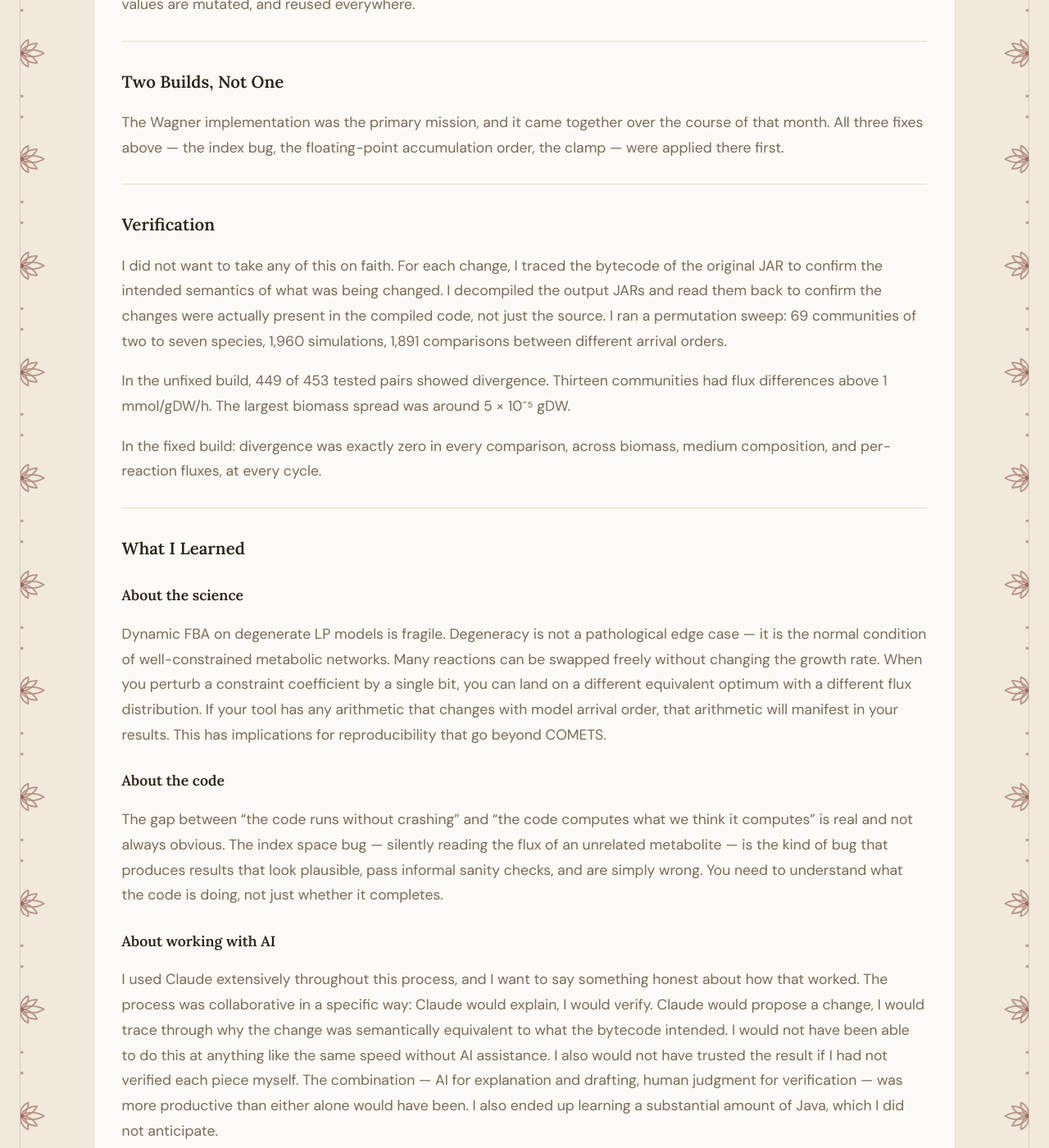
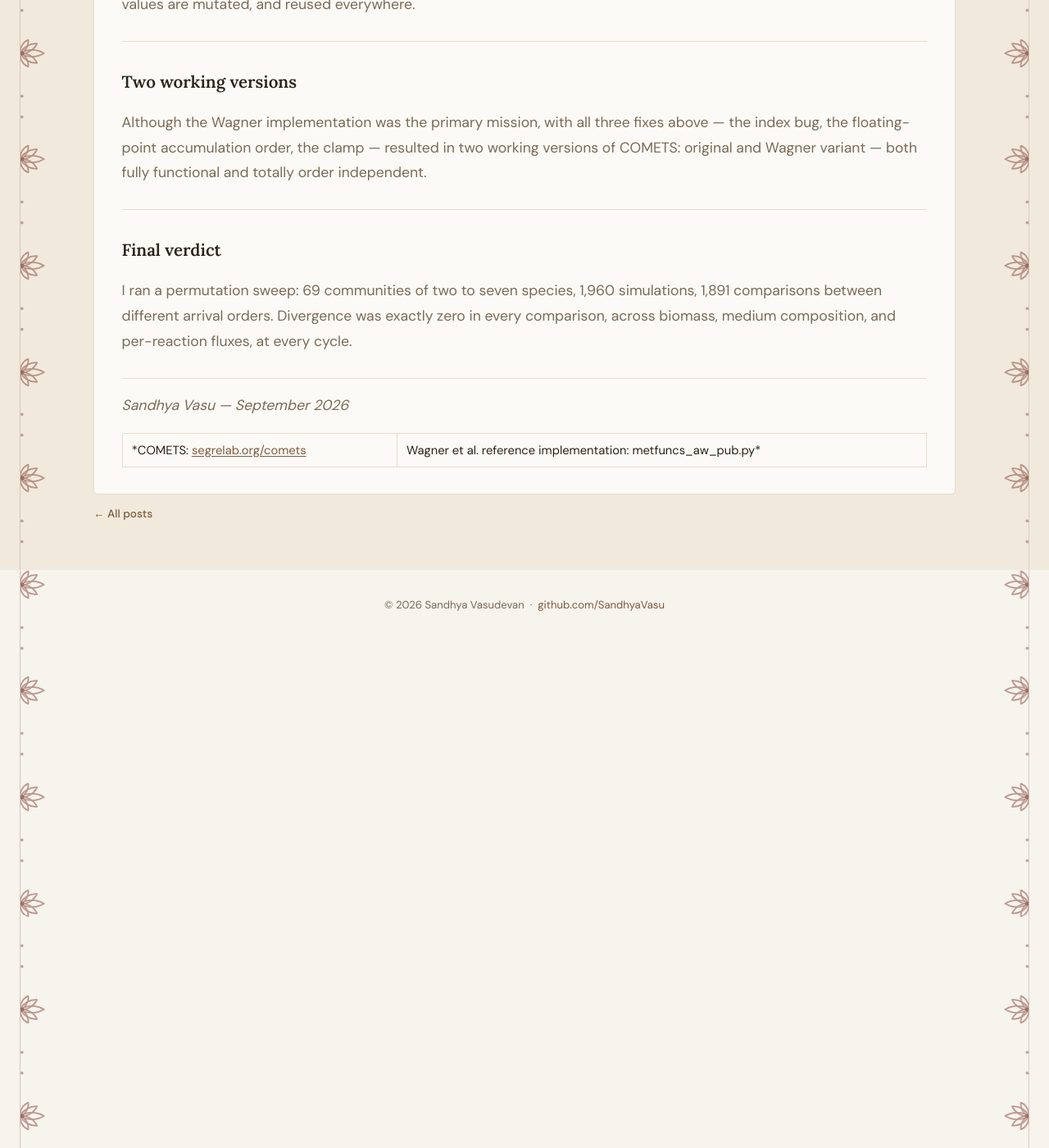
Before and after one commit to SandhyaVasu/SandhyaVasu.github.io, a Jekyll site: the page built from _posts/2026-09-03-comets_bugs.md, in a window 1280 px wide and 1400 px high, scrolled down 6865 px. Shown: the whole window at 82% size. Built offline with Jekyll 4.4.1, drawn with Linux system fonts in a browser that asks for light colours; some of the changed text lies outside the part shown.

Commit message:
Update 2026-09-03-comets_bugs.md

```diff
--- a/_posts/2026-09-03-comets_bugs.md
+++ b/_posts/2026-09-03-comets_bugs.md
@@ -161,68 +161,31 @@ Mathematically: `(A + B) + C = A + (B + C)`. But in floating-point arithmetic: *
 
 COMETS accumulates quantities across models by looping through them in the order they appear in the layout array. And models appear in layout-array order because they were added in that order. So the order you add species determines the order of accumulation — and for communities of two or more species, different accumulation orders give different results.
 
-For my simulations, across the time steps, this played a key role in deciding how the solver steered the system of linear equations and landed in an optima.
+For my simulations, across the time steps, this played a key role in deciding how the solver steered the system of linear equations and landed in an optimum.
 
 Many metabolic models — especially AGORA2 models, which are common in human gut microbiome research — are **degenerate**: they have multiple optimal solutions with identical objective values. The LP solver is free to return any of them. When one run and another differ by a single last bit in a constraint coefficient, the solver may pick a different vertex on the same flat optimal face. Same growth rate, different flux distribution. Different secretion profile. Different nutrient environment next step. One timestep later, the trajectories have diverged.
 
 I found this empirically: in a pair of species where one model had an unconstrained demand reaction for sodium (`DM_NA1`, an ATP-neutral loop), a last-bit difference in the medium vector was enough to switch that loop on or off — at zero cost to growth, but with downstream effects on the sodium available to the other species. The two orders agreed to full precision through cycle 2, diverged at cycle 3, and were on clearly different paths by cycle 5.
 
-**The fix :** Sort models by file name before performing any addition — a key that doesn't depend on arrival order — and walk that fixed order during summation. The sort is computed once at the top of the timestep, before any biomass values are mutated, and reused everywhere.
+**The fix:** Sort models by file name before performing any addition — a key that doesn't depend on arrival order — and walk that fixed order during summation. The sort is computed once at the top of the timestep, before any biomass values are mutated, and reused everywhere.
 
 
 ---
 
-## Two Builds, Not One
+## Two working versions
 
-The Wagner implementation was the primary mission, and it came together over the course of that month. All three fixes above — the index bug, the floating-point accumulation order, the clamp — were applied there first.
+Although the Wagner implementation was the primary mission, with all three fixes above — the index bug, the floating-point accumulation order, the clamp — resulted in two working versions of COMETS: original and Wagner variant — both fully functional and totally order independent.
 
 ---
 
-## Verification
+## Final verdict
 
-I did not want to take any of this on faith. For each change, I traced the bytecode of the original JAR to confirm the intended semantics of what was being changed. I decompiled the output JARs and read them back to confirm the changes were actually present in the compiled code, not just the source. I ran a permutation sweep: 69 communities of two to seven species, 1,960 simulations, 1,891 comparisons between different arrival orders.
-
-In the unfixed build, 449 of 453 tested pairs showed divergence. Thirteen communities had flux differences above 1 mmol/gDW/h. The largest biomass spread was around 5 × 10⁻⁵ gDW.
-
-In the fixed build: divergence was exactly zero in every comparison, across biomass, medium composition, and per-reaction fluxes, at every cycle.
+I ran a permutation sweep: 69 communities of two to seven species, 1,960 simulations, 1,891 comparisons between different arrival orders. Divergence was exactly zero in every comparison, across biomass, medium composition, and per-reaction fluxes, at every cycle.
 
 ---
 
-## What I Learned
 
-### About the science
 
-Dynamic FBA on degenerate LP models is fragile. Degeneracy is not a pathological edge case — it is the normal condition of well-constrained metabolic networks. Many reactions can be swapped freely without changing the growth rate. When you perturb a constraint coefficient by a single bit, you can land on a different equivalent optimum with a different flux distribution. If your tool has any arithmetic that changes with model arrival order, that arithmetic will manifest in your results. This has implications for reproducibility that go beyond COMETS.
-
-### About the code
-
-The gap between "the code runs without crashing" and "the code computes what we think it computes" is real and not always obvious. The index space bug — silently reading the flux of an unrelated metabolite — is the kind of bug that produces results that look plausible, pass informal sanity checks, and are simply wrong. You need to understand what the code is doing, not just whether it completes.
-
-### About working with AI
-
-I used Claude extensively throughout this process, and I want to say something honest about how that worked. The process was collaborative in a specific way: Claude would explain, I would verify. Claude would propose a change, I would trace through why the change was semantically equivalent to what the bytecode intended. I would not have been able to do this at anything like the same speed without AI assistance. I also would not have trusted the result if I had not verified each piece myself. The combination — AI for explanation and drafting, human judgment for verification — was more productive than either alone would have been. I also ended up learning a substantial amount of Java, which I did not anticipate.
-
-### About open source
-
-The COMETS team has built something genuinely good. The ability to run spatial, multi-species dFBA simulations with Python-accessible control, grounded in real metabolic networks — there is nothing else quite like it for the kind of work I do. The bugs I found are not evidence of carelessness; they are evidence of the difficulty of scientific software, the complexity of two index spaces that interact in subtle ways, and the genuinely non-obvious properties of floating-point arithmetic.
-
-I did not migrate to another tool. I preferred to understand this one.
-
----
-
-## A Note on the Journey's Shape
-
-Looking back, this took roughly eighteen months of on-and-off engagement: initial discovery in March 2025, a confusing detour through unit conventions in December 2025, the collapse in March 2026 when everything seemed broken at once, and then a month of focused work from late July to late August 2026 that produced two verified builds — the Wagner implementation I originally set out to build, and a clean stock-COMETS build that came along for free.
-
-The non-linear shape of it is, I think, typical of this kind of work. You notice something odd, you don't have the tools to understand it yet, you move on. You come back with more knowledge. You get the wrong answer for a while. Eventually you have enough context that the pieces fit together.
-
-I don't think I would have found the bugs if I hadn't set out to implement Wagner. I don't think I would have understood the crashes without understanding the index spaces. I don't think I would have understood the order-dependence without understanding how LP degeneracy translates a last-bit perturbation into a macroscopic difference. Each piece required the ones before it.
-
-If you're using COMETS for multi-species simulations — particularly priority-effect studies, where you're explicitly varying the order of model arrival — I hope this is useful. The fixed builds, along with the full change documentation, are part of this project's repository.
-
-And if you're staring at a decompiled Java file wondering where to start: it gets easier. Ask questions, verify answers, and don't accept any change you don't understand. The code will eventually tell you what it's doing.
-
----
 
 *Sandhya Vasu — September 2026*
 
```
